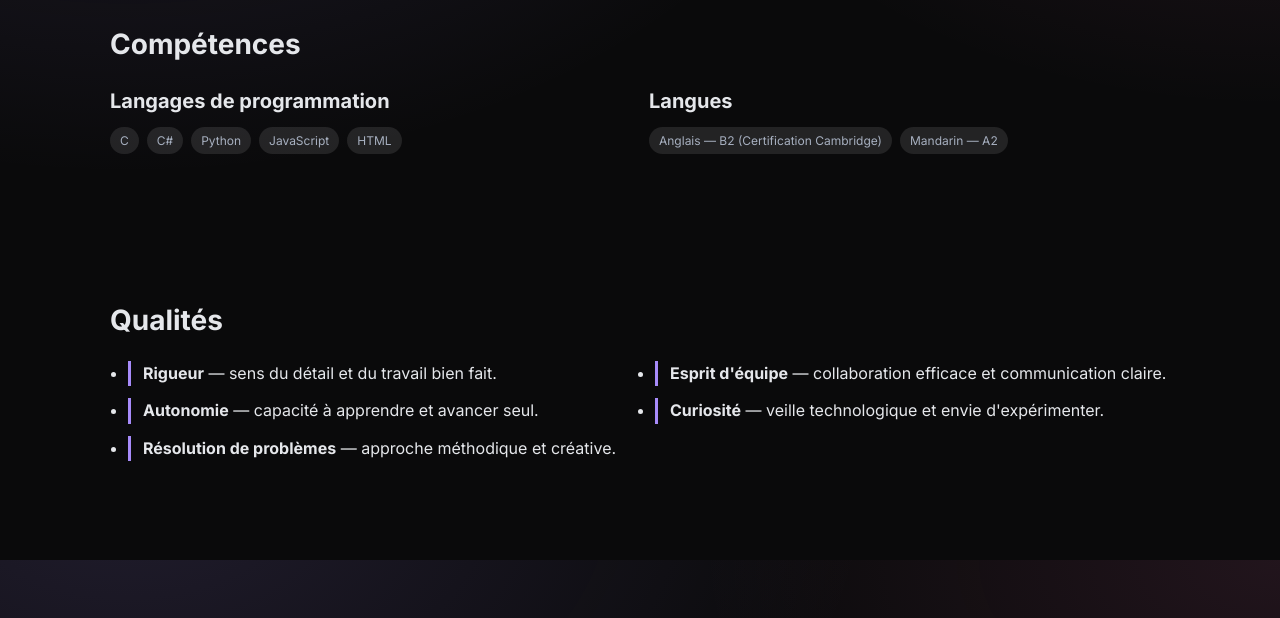
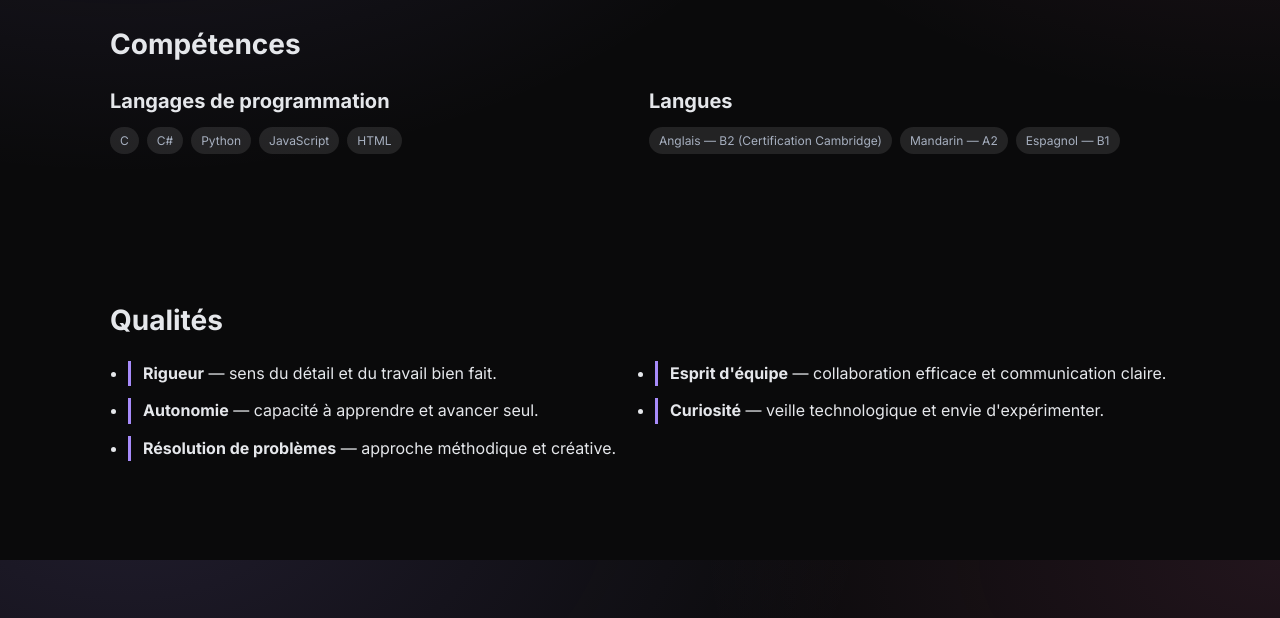
Before and after one commit to JPAVV/PORTFOLIO, a plain HTML site: page index.html in a window 1280 px wide. Shown: the part 2640-3258 px from the top of the page. Drawn offline with Linux system fonts and the light colour scheme.

Commit message:
Update index.html

```diff
--- a/index.html
+++ b/index.html
@@ -147,7 +147,7 @@
           <div>
             <h3>Langues</h3>
             <ul class="tags">
-              <li>Anglais — B2 (Certification Cambridge)</li><li>Mandarin — A2</li>
+              <li>Anglais — B2 (Certification Cambridge)</li><li>Mandarin — A2</li><li>Espagnol — B1</li>
             </ul>
           </div>
         </div>
```
